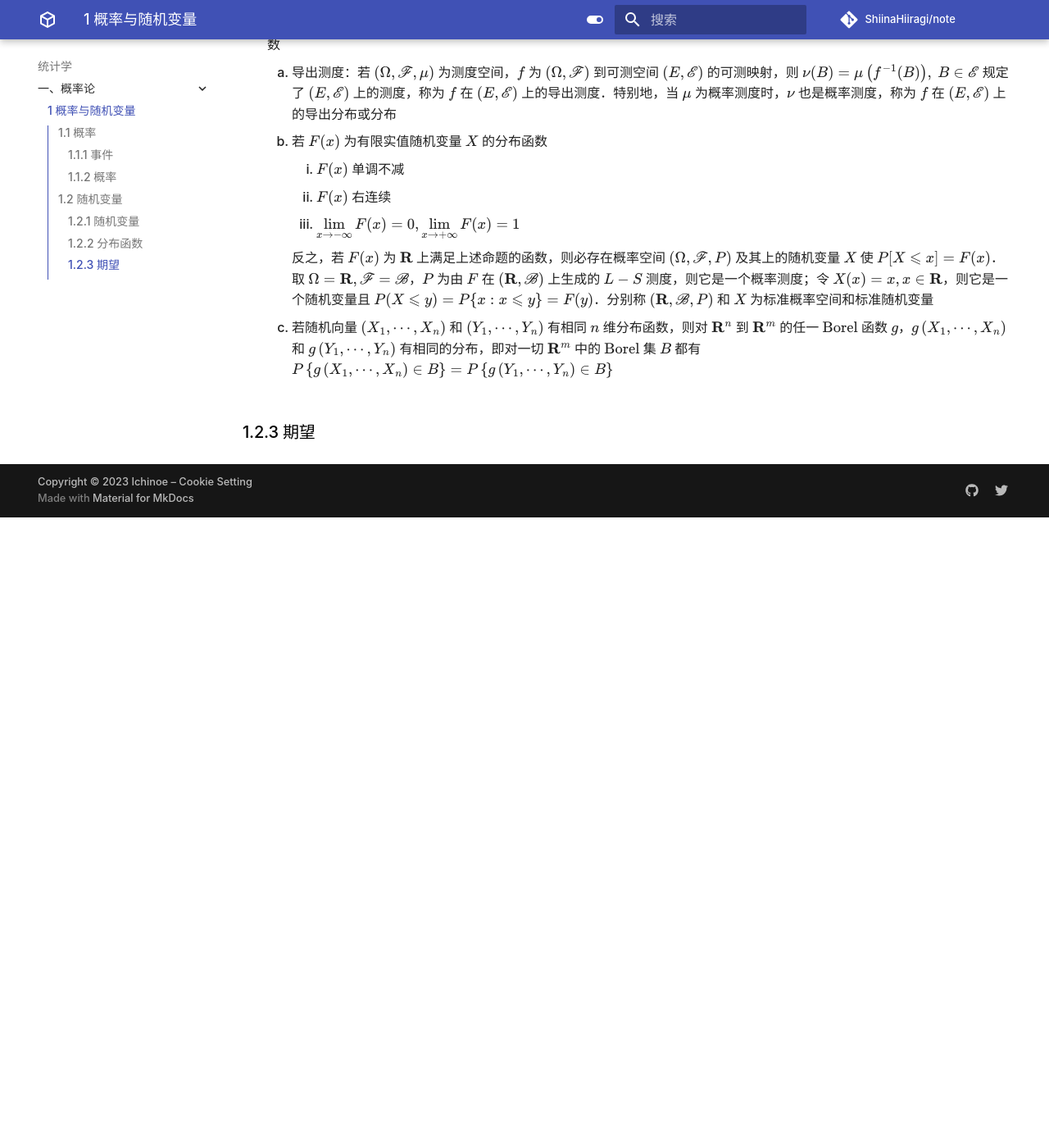
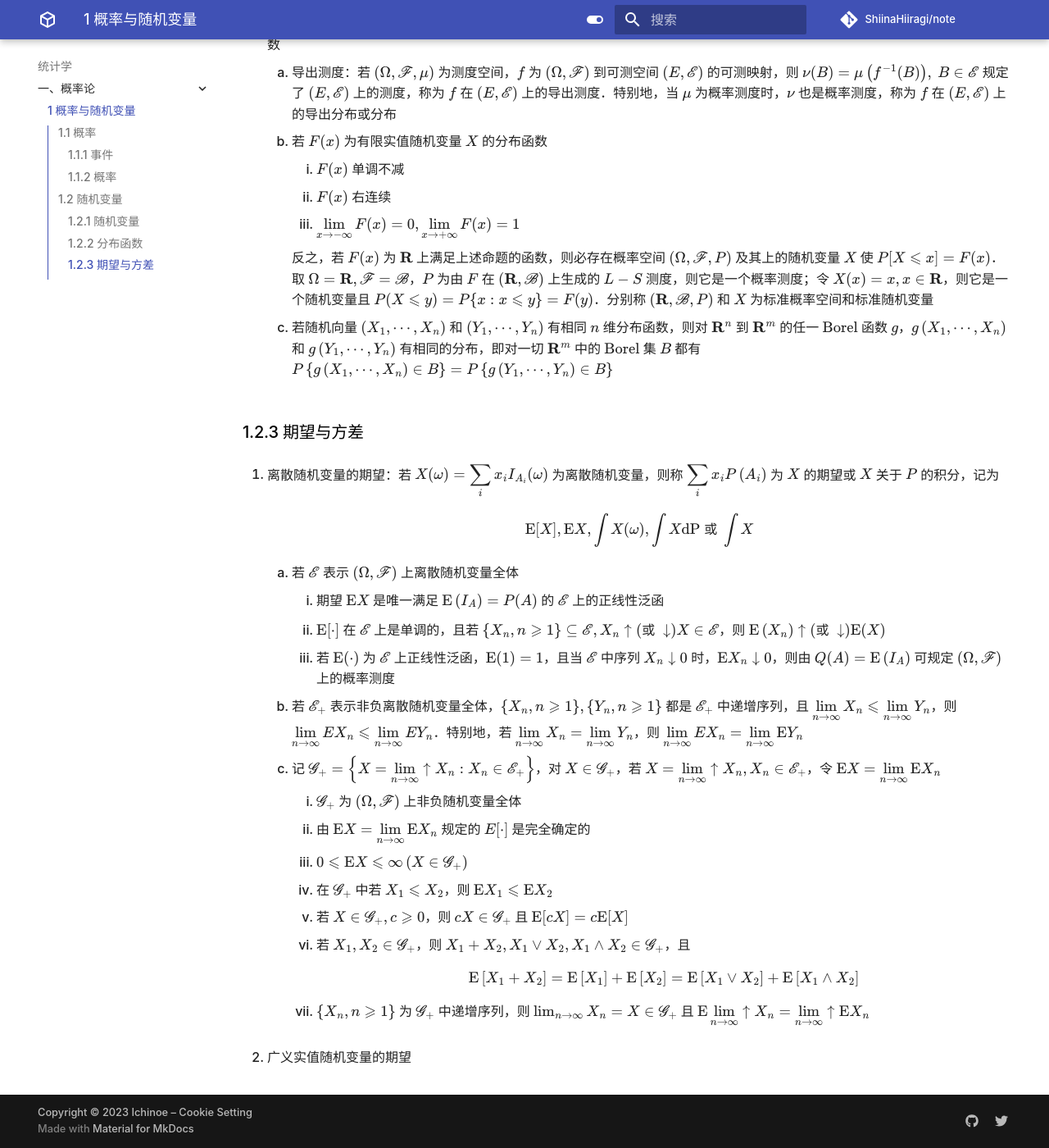
Before and after one commit to ShiinaHiiragi/note, an MkDocs documentation site: the page built from docs/stat/prob/prob.md, in a window 1280 px wide and 1400 px high, scrolled down 3243 px. Shown: the whole window at 82% size. Built offline with MkDocs 1.6.1 and Material for MkDocs 9.7.7, drawn with Linux system fonts in a browser that asks for light colours; comment, search, counter and statistics services are not loaded; before the commit the page ends 3874 px from its top, so only the background shows below that; some of the changed text lies outside the part shown.

Commit message:
add discrete EX

```diff
--- a/docs/stat/prob/prob.md
+++ b/docs/stat/prob/prob.md
@@ -56,10 +56,10 @@
 1. 随机变量：设 $(\Omega, \mathscr{F})$ 为概率可测空间，则由 $(\Omega, \mathscr{F})$ 到 $\left(\mathbf{R}, \mathscr{B}_{R}\right)$ 或 $\left(\widehat{\mathbf{R}}, \mathscr{B}_{\widehat{\mathbf{R}}}\right)$ 的可测函数称为（有限值）随机变量或或广义实值随机变量，也记为 $X \in \mathscr{F}$，通常用 $\text{r.v.}$作为随机变量的简写
     1. 若 $E=\left\{r_{n}\right\}$ 为 $\mathbf{R}$ 中稠密集，则 $X$ 为随机变量的充要条件是对每个 $r_{n} \in E$ 都有 $\left\{\omega: X(\omega) \leqslant r_{n}\right\} \in \mathscr{F}$
     2. 若 $\left\{X_{n}\right\}_{n \geqslant 1}$ 为随机变量序列，则 ${\displaystyle \sup _{n \geqslant 1} X_{n},  \inf _{n \geqslant 1} X_{n}, \varlimsup_{n \rightarrow \infty} X_{n}, \varliminf_{n \rightarrow \infty} X_{n}}$ 都是随机变量
-2. 阶梯随机变量：若存在 $(\Omega, \mathscr{F})$ 的一个有限分割 $\left\{A_{i}, i \in I\right\}$（即 $I$ 为有限的，$A_{i} \in \mathscr{F}$，且 $A_{i} A_{j}=\varnothing, i \neq j, {\displaystyle \sum_{i \in I} A_{i}=\Omega}$）及互不相同的实数 $\left\{x_{i}, i \in I\right\}$，使 $\Omega$ 上的函数 $X$ 可表示为 $X(\omega)=x_{i}$，当 $\omega \in A_{i}, i \in I$，则称 $X$ 为阶梯随机变量．显然阶梯随机变量是随机变量，且若 $x_{i}$ 互不相同，$x_{i}$ 与 $A_{i}$ 由 $X$ 唯一确定．对 $A \in \mathscr{F}$，$I_{A}(\omega)$ 是阶梯随机变量，$X$ 可表示为 ${\displaystyle X(\omega)=\sum_{i \in I} x_{i} I_{A_{i}}(\omega)}$
+2. 离散随机变量：若存在 $(\Omega, \mathscr{F})$ 的一个有限分割 $\left\{A_{i}, i \in I\right\}$（即 $I$ 为有限的，$A_{i} \in \mathscr{F}$，且 $A_{i} A_{j}=\varnothing, i \neq j, {\displaystyle \sum_{i \in I} A_{i}=\Omega}$）及互不相同的实数 $\left\{x_{i}, i \in I\right\}$，使 $\Omega$ 上的函数 $X$ 可表示为 $X(\omega)=x_{i}$，当 $\omega \in A_{i}, i \in I$，则称 $X$ 为离散随机变量．显然离散随机变量是随机变量，且若 $x_{i}$ 互不相同，$x_{i}$ 与 $A_{i}$ 由 $X$ 唯一确定．对 $A \in \mathscr{F}$，$I_{A}(\omega)$ 是离散随机变量，$X$ 可表示为 ${\displaystyle X(\omega)=\sum_{i \in I} x_{i} I_{A_{i}}(\omega)}$
 
-    1. $(\Omega, \mathscr{F})$ 上的阶梯随机变量全体构成一个代数和格
-    2. $X$ 为 $(\Omega, \mathscr{F})$ 上的随机变量的充要条件是存在阶梯随机变量序列 $\left\{X_{n}\right\}_{n \geqslant 1}$，使 ${\displaystyle X(\omega)=\lim _{n \rightarrow \infty} X_{n}(\omega), \  \forall \omega \in \Omega}$．且当 $X$ 为非负时，$\left\{X_{n}\right\}$ 可取成是非负递增的；当 $|X| \leqslant M$ 时，$\left\{X_{n}\right\}$ 也可取成是 $\left|X_{n}\right| \leqslant M$ 的
+    1. $(\Omega, \mathscr{F})$ 上的离散随机变量全体构成一个代数和格
+    2. $X$ 为 $(\Omega, \mathscr{F})$ 上的随机变量的充要条件是存在离散随机变量序列 $\left\{X_{n}\right\}_{n \geqslant 1}$，使 ${\displaystyle X(\omega)=\lim _{n \rightarrow \infty} X_{n}(\omega), \  \forall \omega \in \Omega}$．且当 $X$ 为非负时，$\left\{X_{n}\right\}$ 可取成是非负递增的；当 $|X| \leqslant M$ 时，$\left\{X_{n}\right\}$ 也可取成是 $\left|X_{n}\right| \leqslant M$ 的
         1. 若 $X, Y$ 为随机变量，则对任意实数 $a, b$，只要 $a X+b Y, X Y, X / Y, X \vee Y, X \wedge Y$ 对每个 $\omega$ 有意义（即不发生 $0 \cdot \infty, (+\infty)+(-\infty), 0 / 0, \infty / \infty$ 等情况），它们就都是随机变量
         2. 若 $\left\{X_{n}, n \geqslant 1\right\}$ 为随机变量列，则 ${\displaystyle \left\{\omega: \varlimsup_{n \to \infty} X_{n}(\omega)=\varliminf_{n \to \infty} X_{n}(\omega)\right\}}$ 是 $\mathscr{F}$ 可测的
     3. $\text{Doob}$ 定理：若 $f$ 是 $(\Omega, \mathscr{F})$ 到可测空间 $(E, \mathscr{E})$ 的可测映射，$\sigma(f)= f^{-1}[\mathscr{E}]$，则 $(\Omega, \mathscr{F})$ 上的随机变量 $X$ 为 $\sigma(f)$ 可测的充要条件是存在 $(E, \mathscr{E})$ 上的随机变量 $h$，使 $X=h \circ f$
@@ -88,4 +88,30 @@
 
     3. 若随机向量 $\left(X_{1}, \cdots, X_{n}\right)$ 和 $\left(Y_{1}, \cdots, Y_{n}\right)$ 有相同 $n$ 维分布函数，则对 $\mathbf{R}^{n}$ 到 $\mathbf{R}^{m}$ 的任一 $\text{Borel}$ 函数 $g$，$g\left(X_{1}, \cdots, X_{n}\right)$ 和 $g\left(Y_{1}, \cdots, Y_{n}\right)$ 有相同的分布，即对一切 $\mathbf{R}^{m}$ 中的 $\text{Borel}$ 集 $B$ 都有 $P\left\{g\left(X_{1}, \cdots, X_{n}\right) \in B\right\}=P\left\{g\left(Y_{1}, \cdots, Y_{n}\right) \in B\right\}$
 
-### 1.2.3 期望
+### 1.2.3 期望与方差
+1. 离散随机变量的期望：若 ${\displaystyle X(\omega)=\sum_{i} x_{i} I_{A_{i}}(\omega)}$ 为离散随机变量，则称 ${\displaystyle \sum_{i} x_{i} P\left(A_{i}\right)}$ 为 $X$ 的期望或 $X$ 关于 $P$ 的积分，记为
+
+    $$
+    \mathrm{E}[X], \mathrm{E} X, \int X(\omega), \int X \mathrm{dP} \textsf{ 或 } \int X
+    $$
+
+    1. 若 $\mathscr{E}$ 表示 $(\Omega, \mathscr{F})$ 上离散随机变量全体
+        1. 期望 $\mathrm{E} X$ 是唯一满足 $\mathrm{E}\left(I_{A}\right)=P(A)$ 的 $\mathscr{E}$ 上的正线性泛函
+        2. $\mathrm{E}[\cdot]$ 在 $\mathscr{E}$ 上是单调的，且若 $\left\{X_{n}, n \geqslant 1\right\} \subseteq \mathscr{E}, X_{n} \uparrow(\textsf{或 }\downarrow) X \in \mathscr{E}$，则 $\mathrm{E}\left(X_{n}\right) \uparrow(\textsf{或 } \downarrow) \mathrm{E}(X)$
+        3. 若 $\mathrm{E}(\cdot)$ 为 $\mathscr{E}$ 上正线性泛函，$\mathrm{E}(1)=1$，且当 $\mathscr{E}$ 中序列 $X_{n} \downarrow 0$ 时，$\mathrm{E} X_{n} \downarrow 0$，则由 $Q(A)=\mathrm{E}\left(I_{A}\right)$ 可规定 $(\Omega, \mathscr{F})$ 上的概率测度
+    2. 若 $\mathscr{E}_{+}$ 表示非负离散随机变量全体，$\left\{X_{n}, n \geqslant 1\right\},\left\{Y_{n}, n \geqslant 1\right\}$ 都是 $\mathscr{E}_{+}$ 中递增序列，且 ${\displaystyle \lim _{n \to \infty} X_{n} \leqslant \lim _{n \to \infty} Y_{n}}$，则 ${\displaystyle \lim _{n \to \infty} E X_{n} \leqslant \lim _{n \to \infty} E Y_{n}}$．特别地，若 ${\displaystyle \lim _{n \to \infty} X_{n}=\lim _{n \to \infty} Y_{n}}$，则 ${\displaystyle \lim _{n \to \infty} E X_{n}=\lim _{n \to \infty} \mathrm{E} Y_{n}}$
+    3. 记 ${\displaystyle \mathscr{G}_{+}=\left\{X=\lim _{n \to \infty} \uparrow X_{n}: X_{n} \in \mathscr{E}_{+}\right\}}$，对 $X \in \mathscr{G}_{+}$，若 ${\displaystyle X=\lim _{n \to \infty} \uparrow X_{n}, X_{n} \in \mathscr{E}_{+}}$，令 ${\displaystyle \mathrm{E} X=\lim _{n \to \infty} \mathrm{E} X_{n}}$
+        1. $\mathscr{G}_{+}$ 为 $(\Omega, \mathscr{F})$ 上非负随机变量全体
+        2. 由 ${\displaystyle \mathrm{E} X=\lim _{n \to \infty} \mathrm{E} X_{n}}$ 规定的 $E[\cdot]$ 是完全确定的
+        3. $0 \leqslant \mathrm{E} X \leqslant \infty\left(X \in \mathscr{G}_{+}\right)$
+        4. 在 $\mathscr{G}_{+}$ 中若 $X_{1} \leqslant X_{2}$，则 $\mathrm{E} X_{1} \leqslant \mathrm{E} X_{2}$
+        5. 若 $X \in \mathscr{G}_{+}, c \geqslant 0$，则 $c X \in \mathscr{G}_{+}$ 且 $\mathrm{E}[c X]=c \mathrm{E}[X]$
+        6. 若 $X_{1}, X_{2} \in \mathscr{G}_{+}$，则 $X_{1}+X_{2}, X_{1} \vee X_{2}, X_{1} \wedge X_{2} \in \mathscr{G}_{+}$，且
+
+            $$
+            \mathrm{E}\left[X_{1}+X_{2}\right]=\mathrm{E}\left[X_{1}\right]+\mathrm{E}\left[X_{2}\right]=\mathrm{E}\left[X_{1} \vee X_{2}\right]+\mathrm{E}\left[X_{1} \wedge X_{2}\right]
+            $$
+
+        7. $\left\{X_{n}, n \geqslant 1\right\}$ 为 $\mathscr{G}_{+}$ 中递增序列，则 $\lim _{n \to \infty} X_{n}=X \in \mathscr{G}_{+}$ 且 ${\displaystyle \mathrm{E} \lim _{n \to \infty} \uparrow X_{n}=\lim _{n \to \infty} \uparrow \mathrm{E} X_{n}}$
+
+2. 广义实值随机变量的期望
```
Also changed, not shown: docs/meta/cogn/think.md (+1 -1 lines).
